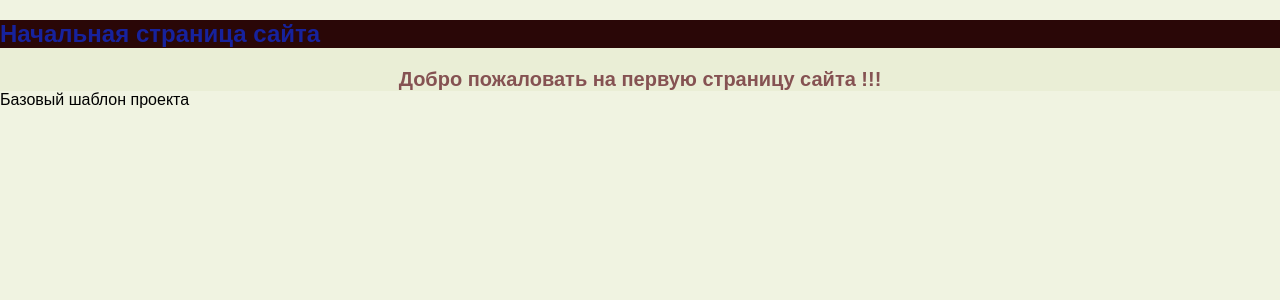
After one commit to AleksVasilievich/Dlango_projeck_2, a Django app: template myproject/myapp/templates/first.html in a window 1280 px wide. The commit adds this page. Shown: the top 300 px of the page. Run offline with Django 5.2, Linux system fonts and the light colour scheme; the template is opened without the code that fills it, so the values that code supplies are empty.

Commit message:
add style.css fitst.html

```diff
--- /dev/null
+++ b/myproject/myapp/templates/first.html
@@ -0,0 +1,12 @@
+{% extends 'base.html' %}
+
+{% block content %}
+<div class="first">
+    <h2>Начальная страница сайта</h2>
+    <div>
+        <h3 class="first_text">
+            Добро пожаловать на первую страницу сайта !!!
+        </h3>
+    </div>
+</div>
+{% endblock %}
--- a/myproject/myapp/urls.py
+++ b/myproject/myapp/urls.py
@@ -3,6 +3,7 @@ from . import views
 
 
 urlpatterns = [
-    path('', views.index, name='index'),
+    # path('', views.index, name='index'),
+    path('', views.first, name='first'),
     path('about/', views.about, name='about'),
 ]
--- a/myproject/myapp/views.py
+++ b/myproject/myapp/views.py
@@ -38,3 +38,7 @@ def about(request):
     logging.info(log_data)
 
     return HttpResponse(html)
+
+
+def first(request):
+    return render(request, 'first.html')
--- a/myproject/static/css/style.css
+++ b/myproject/static/css/style.css
@@ -6,7 +6,27 @@ body {
     max-width: 100%;
 }
 
-body p {
+.first {
+    background-color: #e9edd2a6;
+    max-width: 100%;
+    padding: 0;
+    margin: 0;
+    color: #855252;
+}
+
+.first_text {
+    font-size: 20px;
+    font-weight: bold;
+    margin: 0;
+    padding: 0;
+    color: #855252;
+    text-align: center;
+    font-family: Arial, sans-serif;
+    font-weight: bold;
+    font-size: 20px;
+}
+
+h2 {
     color: #17229d;
     background-color: #2a0707;
 }
--- a/myproject/templates/base.html
+++ b/myproject/templates/base.html
@@ -1,12 +1,17 @@
+{% load static %}
 <!DOCTYPE html>
-<html>
+<html lang="ru">
 <head>
+    <meta charset="UTF-8">
+    <meta http-equiv="X-UA-Compatible" content="ie=edge">
+    <meta name="viewport" content="width=device-width, initial-scale=1.0">
     <title>{% block title %}Сайт{% endblock %}</title>
+    <link rel="stylesheet" href="{% static 'css/style.css' %}">
 </head>
 <body>
-    {% block content %}
-        <p>Магазин полезных продуктов</p>
-    {% endblock %}
-    Базовый шаблон проекта
+{% block content %}
+<p>Магазин полезных продуктов</p>
+{% endblock %}
+Базовый шаблон проекта
 </body>
 </html>
```
